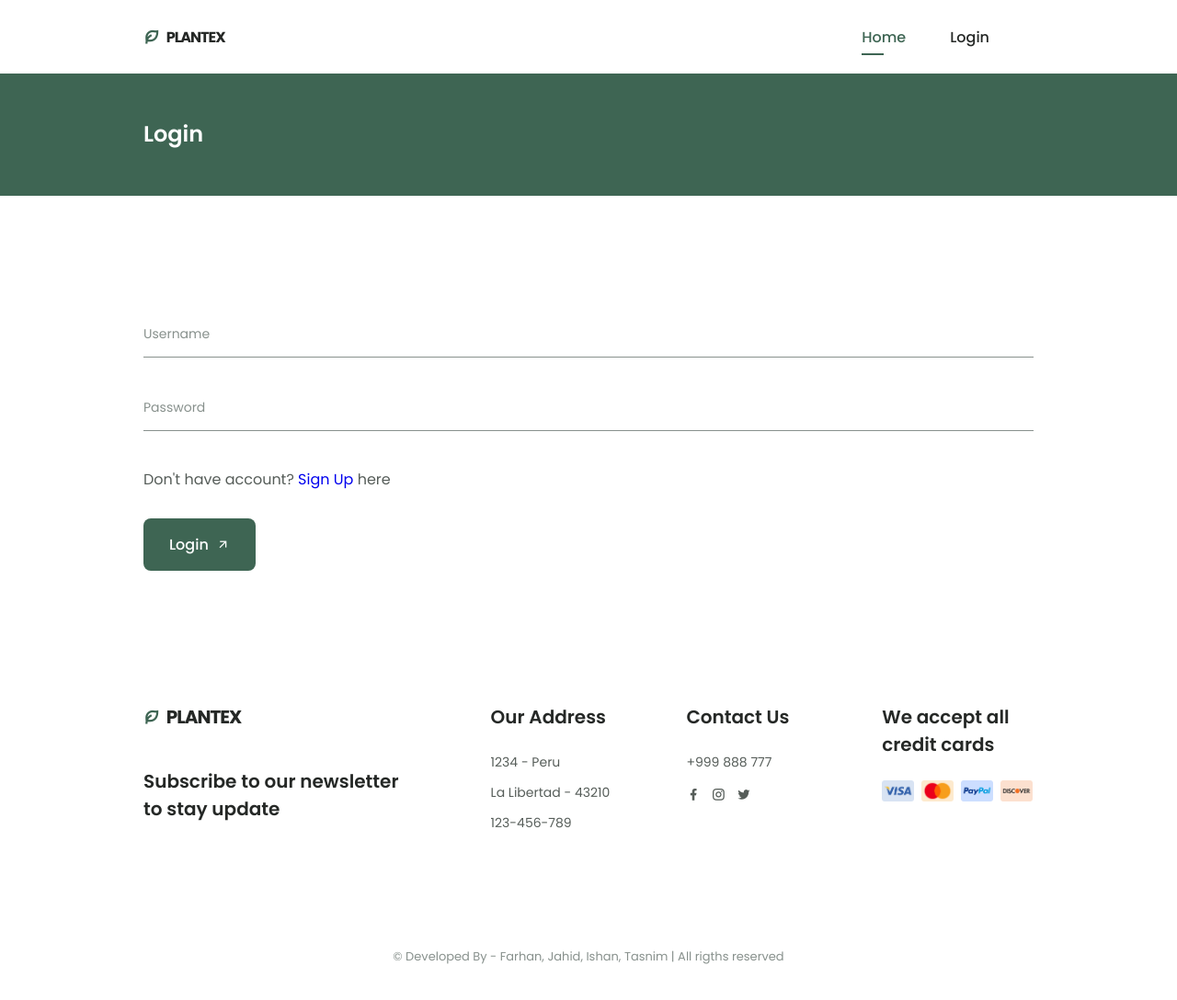
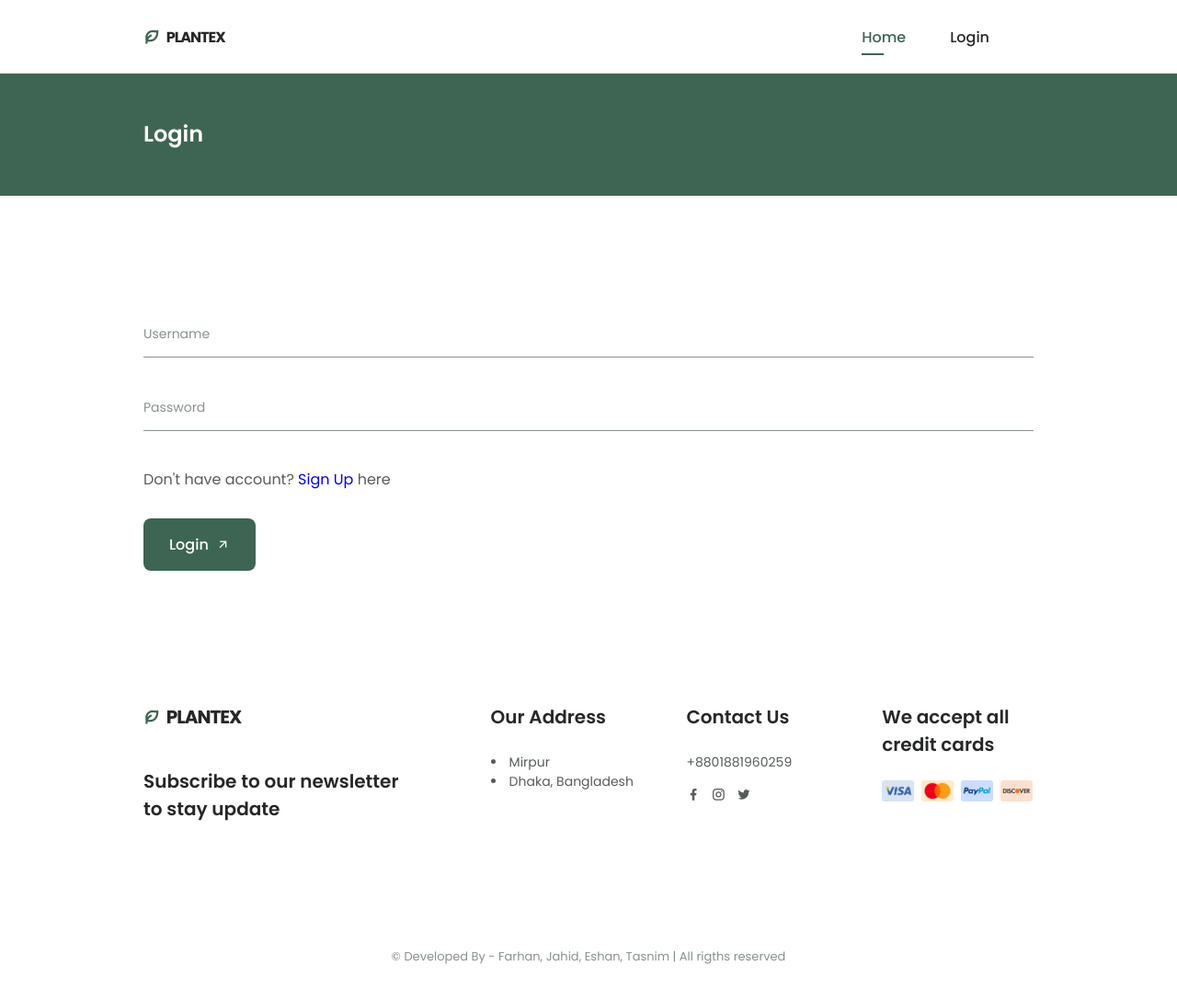
Before and after one commit to farhan99990/web_lab_project, a plain HTML site: page login.html in a window 1280 px wide. Shown: the whole page at 92% size. Drawn offline with Linux system fonts and the light colour scheme.

Commit message:
final push

```diff
--- a/login.html
+++ b/login.html
@@ -88,10 +88,8 @@
             <div class="footer__content">
                 <h3 class="footer__title">Our Address</h3>
 
-                <ul class="footer__data">
-                    <li class="footer__information">1234 - Peru</li>
-                    <li class="footer__information">La Libertad - 43210</li>
-                    <li class="footer__information">123-456-789</li>
+                <li class="footer__information">Mirpur</li>
+                    <li class="footer__information">Dhaka, Bangladesh</li>
                 </ul>
             </div>
 
@@ -99,7 +97,7 @@
                 <h3 class="footer__title">Contact Us</h3>
 
                 <ul class="footer__data">
-                    <li class="footer__information">+999 888 777</li>
+                    <li class="footer__information">+8801881960259</li>
 
                     <div class="footer__social">
                         <a href="https://www.facebook.com/" class="footer__social-link">
@@ -129,7 +127,7 @@
             </div>
         </div>
 
-        <p class="footer__copy">&#169; Developed By - Farhan, Jahid, Ishan, Tasnim | All rigths reserved</p>
+        <p class="footer__copy">&#169; Developed By - Farhan, Jahid, Eshan, Tasnim | All rigths reserved</p>
     </footer>
 
     <script src="assets/js/main.js"></script>
```
Also changed, not shown: checkout.html (+4 -5 lines), index.html (+3 -4 lines), sign-up.html (+4 -5 lines).
